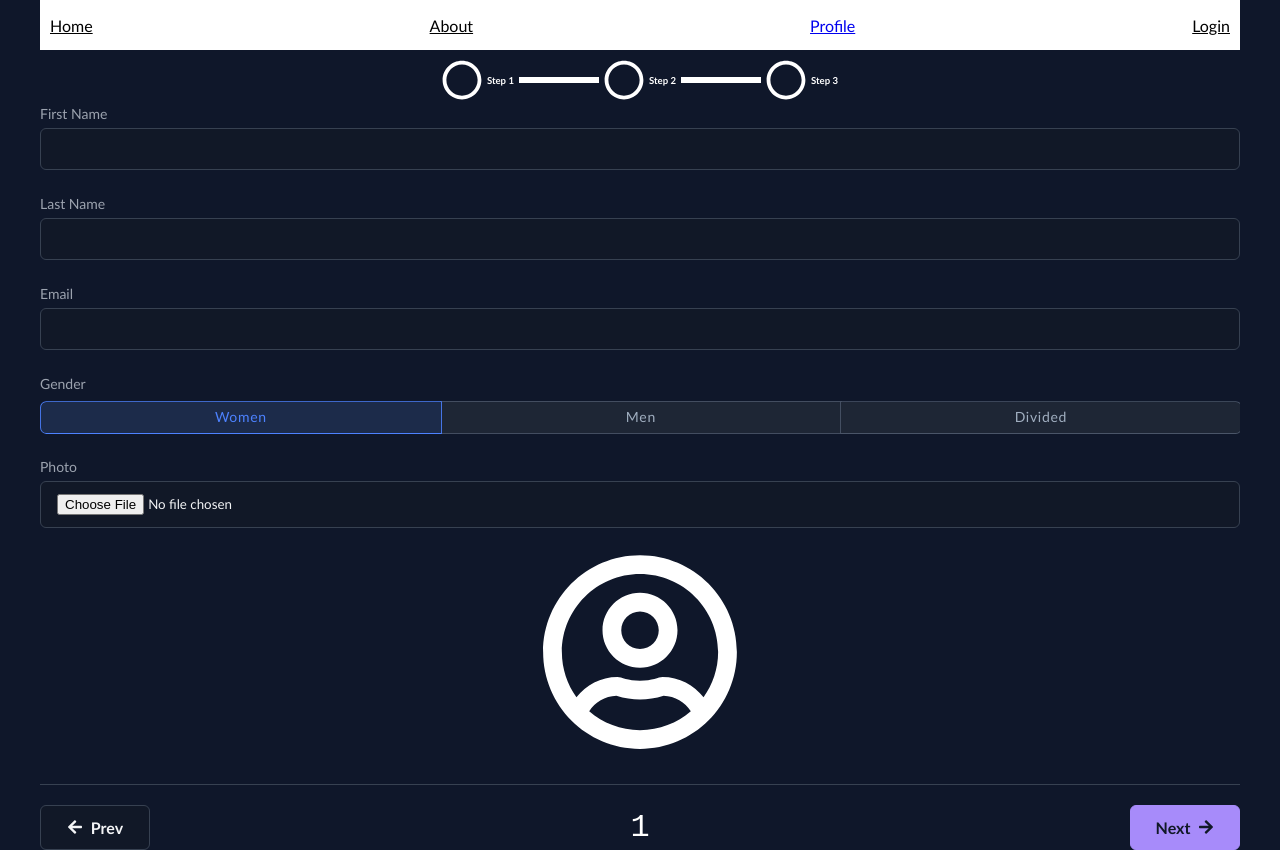
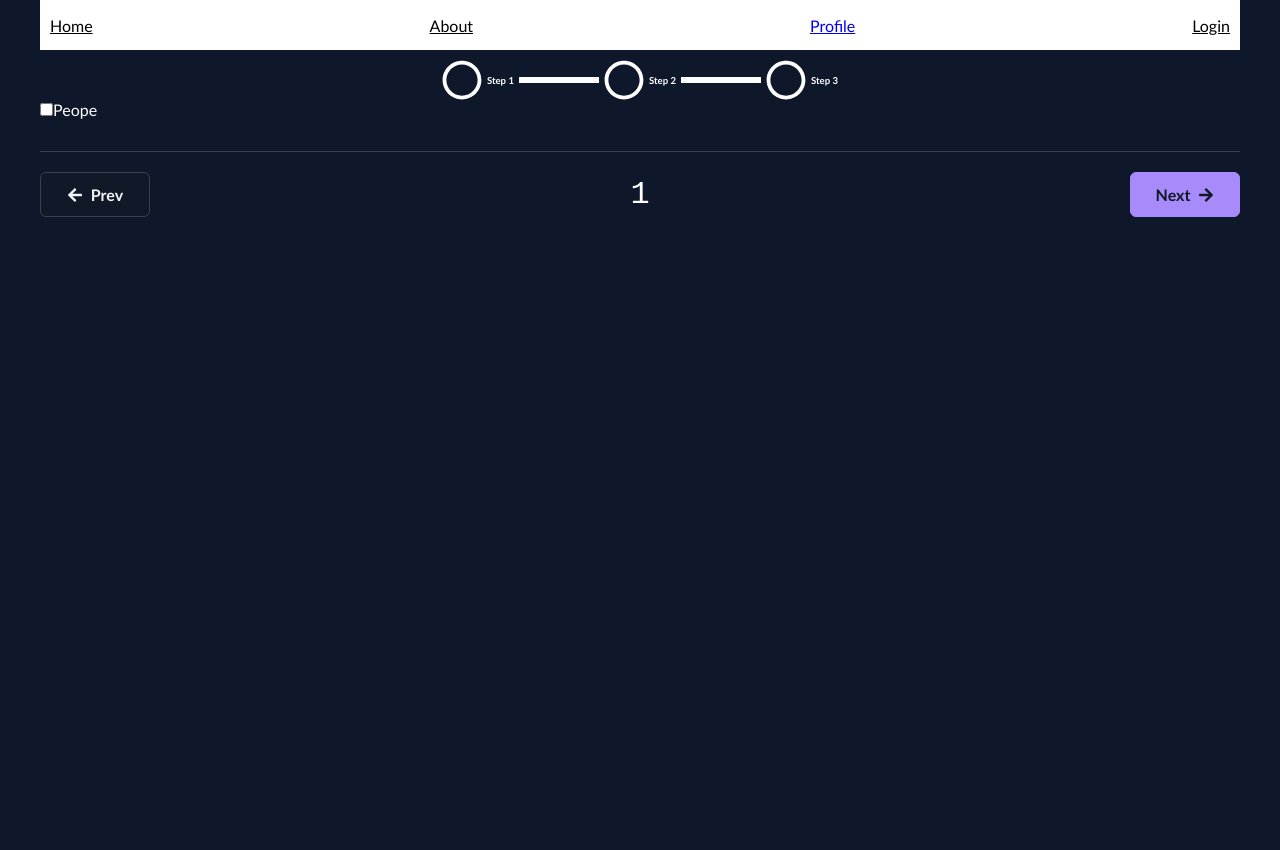
Before and after one commit to abrandon1999/exotic_life_FE, a React (Vite) app: page /profile in a window 1280 px wide. After the commit the page ends 800 px from the top, so only its background shows below. Built offline with nearby package versions, Linux system fonts and the light colour scheme.

Commit message:
profleComponent: create second page

```diff
--- /dev/null
+++ b/src/components/ProfileContentTwo.tsx
@@ -0,0 +1,18 @@
+import { type CSSProperties } from "react";
+
+export default function ProfileContentTwo() {
+  return (
+    <div>
+      <div>
+        <label htmlFor=""></label>
+        <div style={checkBoxGroup}>
+          <input type="checkbox" name="" id="" />
+          <span>Peope</span>
+        </div>
+      </div>
+    </div>
+  );
+}
+const checkBoxGroup: CSSProperties = {
+  display: "flex",
+};
--- a/src/routes/profile.tsx
+++ b/src/routes/profile.tsx
@@ -1,4 +1,5 @@
-import ProfileContent from "@/components/ProfileContent";
+//import ProfileContentOne from "@/components/ProfileContentOne";
+import ProfileContentTwo from "@/components/ProfileContentTwo";
 import ProfileFooter from "@/components/ProfileFooter";
 import ProfileHeader from "@/components/ProfileHeader";
 import { createFileRoute } from "@tanstack/react-router";
@@ -13,7 +14,7 @@ function RouteComponent() {
   return (
     <div>
       <ProfileHeader page={page} />
-      <ProfileContent />
+      <ProfileContentTwo />
       <ProfileFooter page={page} onPaginate={handlePaginate} />
     </div>
   );
```
Also changed, not shown: src/components/ProfileContentOne.tsx (renamed from src/components/ProfileContent.tsx).
